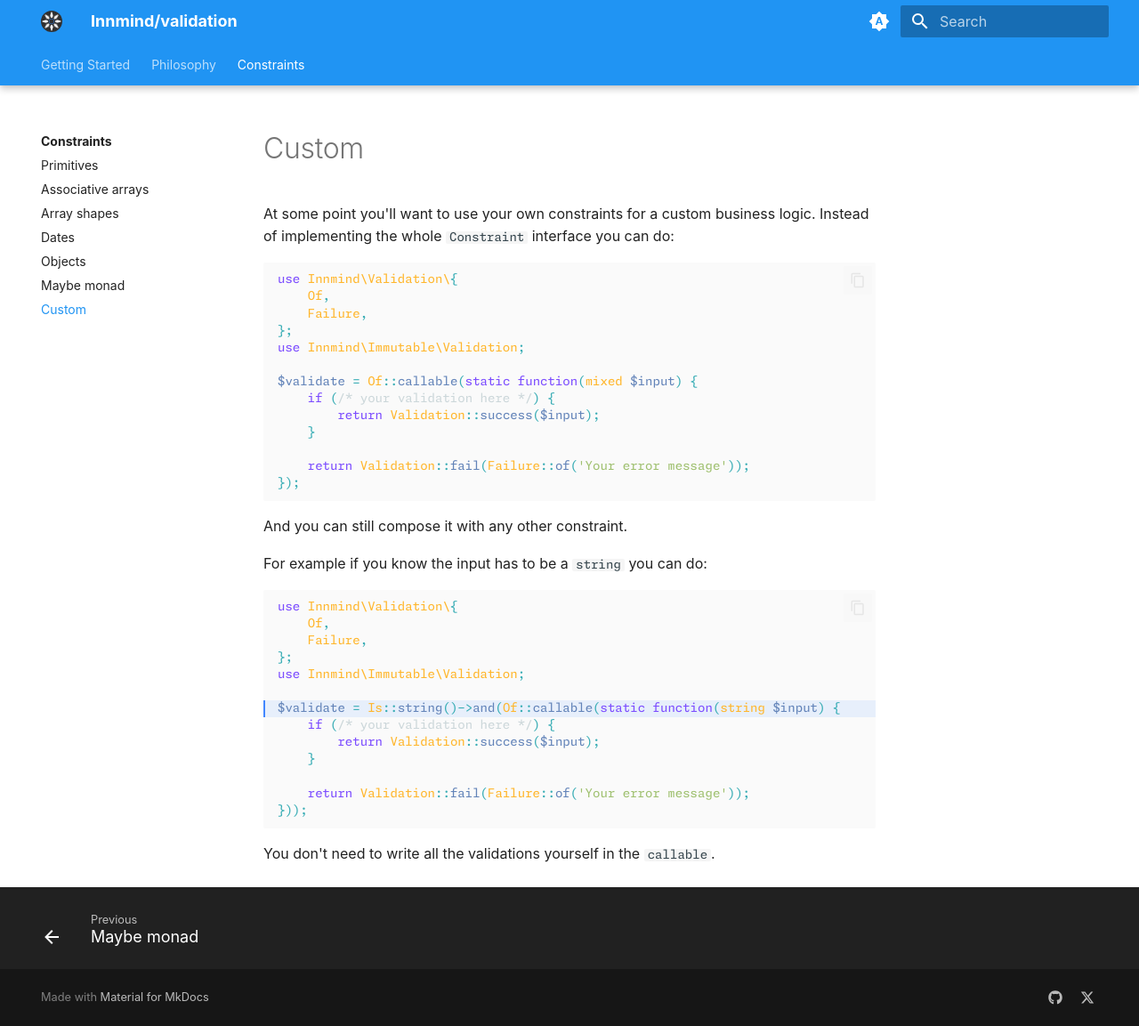
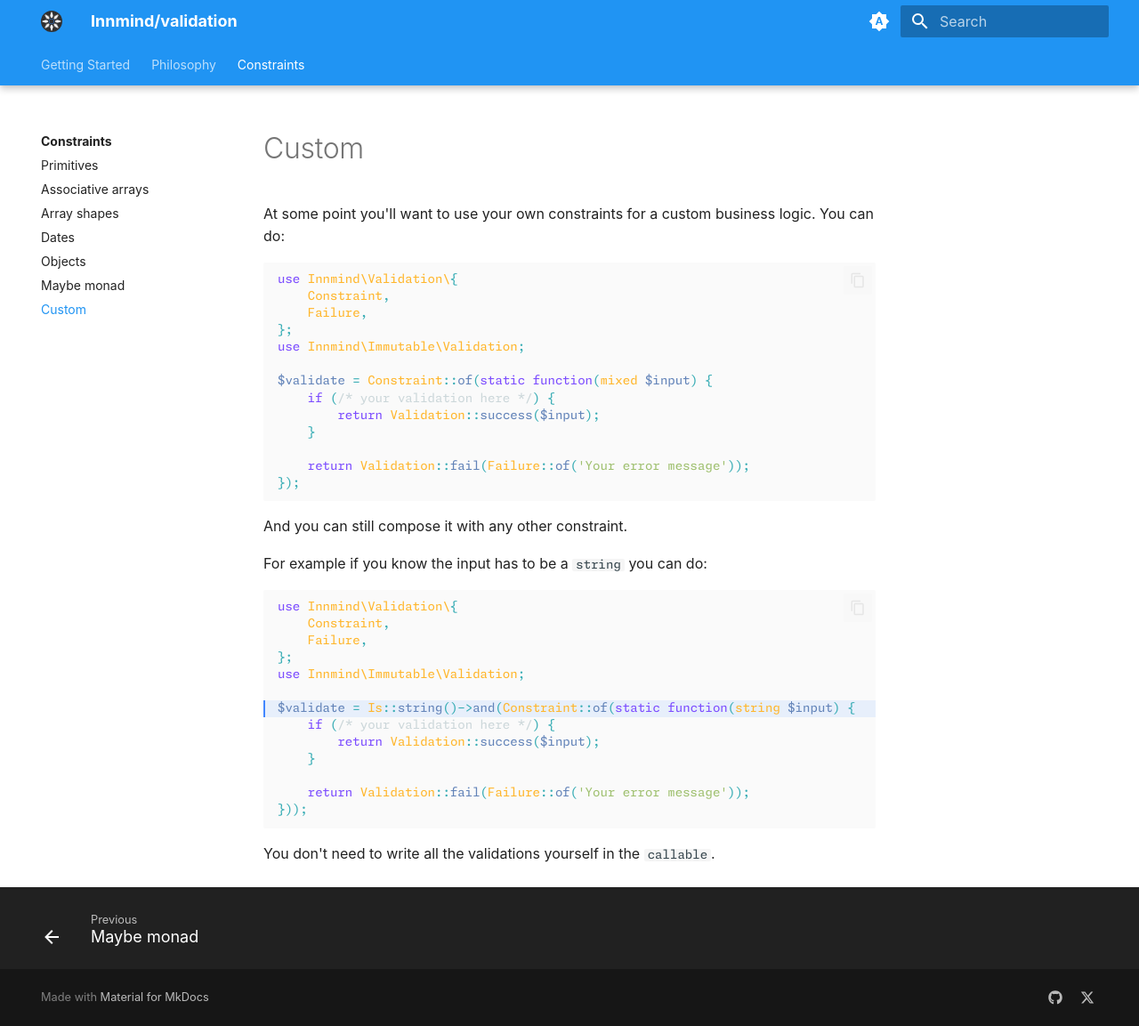
Before and after one commit to Innmind/validation, an MkDocs documentation site: the page built from docs/constraints/custom.md, in a window 1280 px wide and 1153 px high. Shown: the whole window at 89% size. Built offline with MkDocs 1.6.1 and Material for MkDocs 9.7.7, drawn with Linux system fonts in a browser that asks for light colours; plug-ins that fetch from the network failed and are left out.

````diff
--- a/docs/constraints/custom.md
+++ b/docs/constraints/custom.md
@@ -1,15 +1,15 @@
 # Custom
 
-At some point you'll want to use your own constraints for a custom business logic. Instead of implementing the whole `Constraint` interface you can do:
+At some point you'll want to use your own constraints for a custom business logic. You can do:
 
 ```php
 use Innmind\Validation\{
-    Of,
+    Constraint,
     Failure,
 };
 use Innmind\Immutable\Validation;
 
-$validate = Of::callable(static function(mixed $input) {
+$validate = Constraint::of(static function(mixed $input) {
     if (/* your validation here */) {
         return Validation::success($input);
     }
@@ -24,12 +24,12 @@ For example if you know the input has to be a `string` you can do:
 
 ```php hl_lines="7"
 use Innmind\Validation\{
-    Of,
+    Constraint,
     Failure,
 };
 use Innmind\Immutable\Validation;
 
-$validate = Is::string()->and(Of::callable(static function(string $input) {
+$validate = Is::string()->and(Constraint::of(static function(string $input) {
     if (/* your validation here */) {
         return Validation::success($input);
     }
````
Also changed, not shown: docs/constraints/associative-arrays.md (+1 -1 lines), docs/constraints/dates.md (+2 -3 lines), docs/constraints/index.md (+2 -2 lines), docs/constraints/objects.md (+9 -1 lines), docs/constraints/primitives.md (+2 -2 lines).
